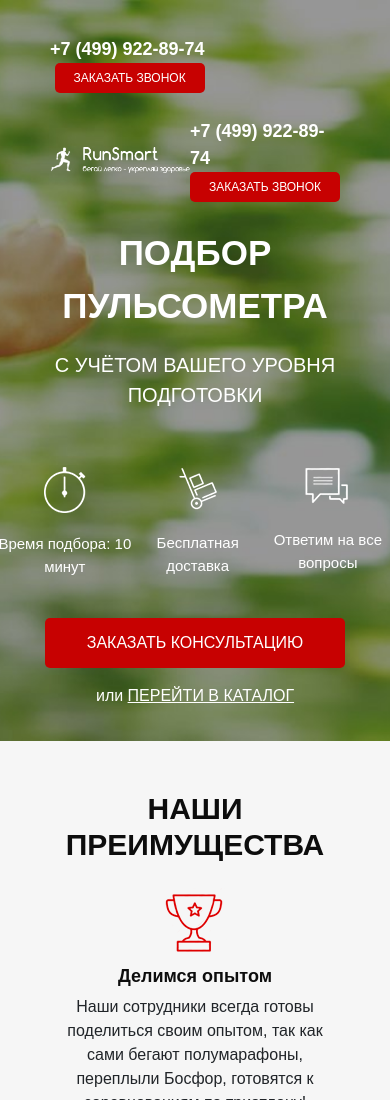
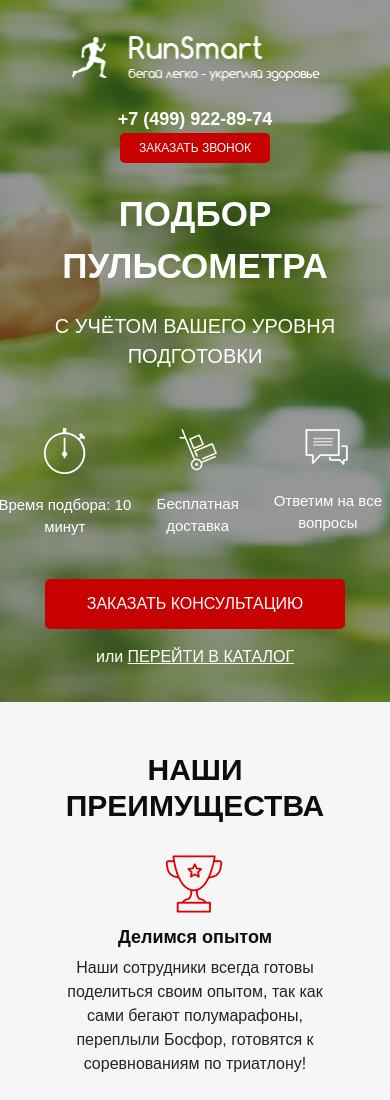
Before and after one commit to lykkell/PM, a website: page src/index.html in a window 390 px wide. Shown: the top 1100 px of the page. Drawn offline with Linux system fonts and the light colour scheme; a web font is replaced by a local one.

Commit message:
optimization section header is done

```diff
--- a/package.json
+++ b/package.json
@@ -13,7 +13,7 @@
     "gulp": "^4.0.2",
     "gulp-autoprefixer": "^6.1.0",
     "gulp-clean-css": "^4.2.0",
-    "gulp-cli": "^2.2.0",
+    "gulp-cli": "^2.3.0",
     "gulp-rename": "^1.4.0",
     "gulp-sass": "^4.0.2"
   },
--- a/src/index.html
+++ b/src/index.html
@@ -11,7 +11,7 @@
 <body>
 <div class="promo">
     <div class="container">
-        <header class="header header_visible">
+        <header class="header header_flex_row">
             <a href="#" class="header__logo visible">
                 <img src="icons/logo_running_man.png" alt="logo">
             </a>
@@ -24,8 +24,8 @@
                 <button class="button ">заказать звонок</button>
             </div>
         </header>
-        <header class="header header_hidden">
-            <a href="#" class="header__logo hidden">
+        <header class="header header_flex_column">
+            <a href="#" class="header__logo">
                 <img src="icons/logo_running_man.png" alt="logo">
             </a>
             <div class="header__contacts hidden">
--- a/src/sass/base/_media.scss
+++ b/src/sass/base/_media.scss
@@ -61,12 +61,21 @@
 		display: none;
 	}
 	.hidden {
-		display: block;
+		display: flex;
+		width: 100%;
 		font-size: 14px;
 		margin-top: 25px;
+		align-items: center;
 		span {
 			font-size: 16px;
 		}
+	}
+	.header_flex_column {
+		display: flex;
+		flex-direction: column;
+	}
+	.header_flex_row {
+		display: none;
 	}
 	.promo {
 		&__header {
@@ -119,15 +128,7 @@
 	.container {
 		padding: 0px 20px 10px 20px;
 	}
-	.header_visible {
-		display: none;
-	}
-	.header_hidden {
-		display: flex;
-		flex-direction: column;
-		justify-items: space-between;
-		align-content: space-between;
-	}
+
 	.header {
 		&__phone {
 			font-size: 18px;
--- a/src/sass/blocks/_header.scss
+++ b/src/sass/blocks/_header.scss
@@ -34,7 +34,8 @@
         flex-direction: column;
         align-items: flex-end;
     }
-    .header_hidden {
+    &_flex_column {
         display: none;
     }
+
 }
--- a/src/sass/blocks/_promo.scss
+++ b/src/sass/blocks/_promo.scss
@@ -58,6 +58,6 @@
 .hidden {
    display: none;
 }
-.header_hidden {
+.header_flex_column {
     display: none;
 }
```
Also changed, not shown: src/css/style.min.css, 1 other file.
